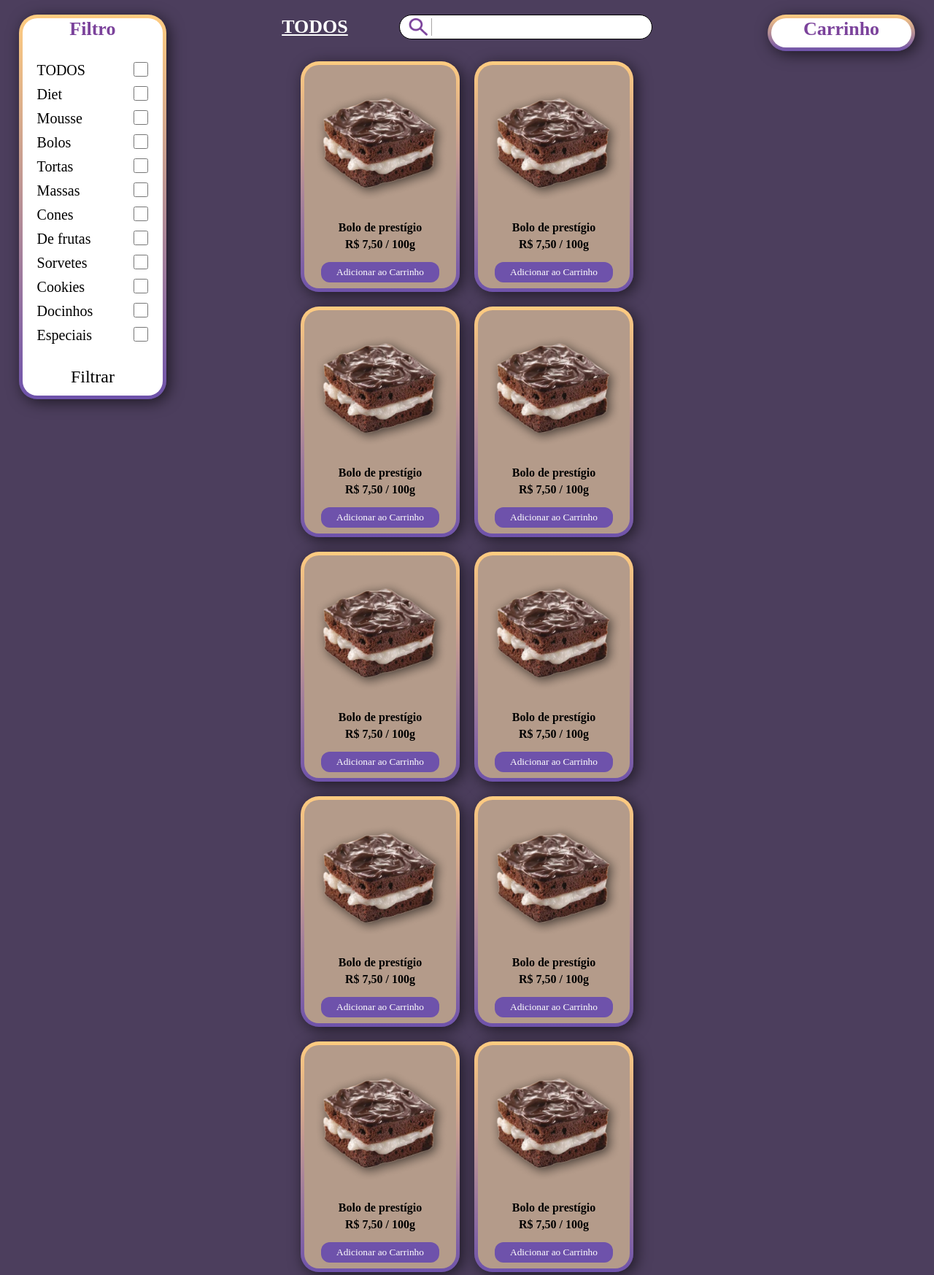
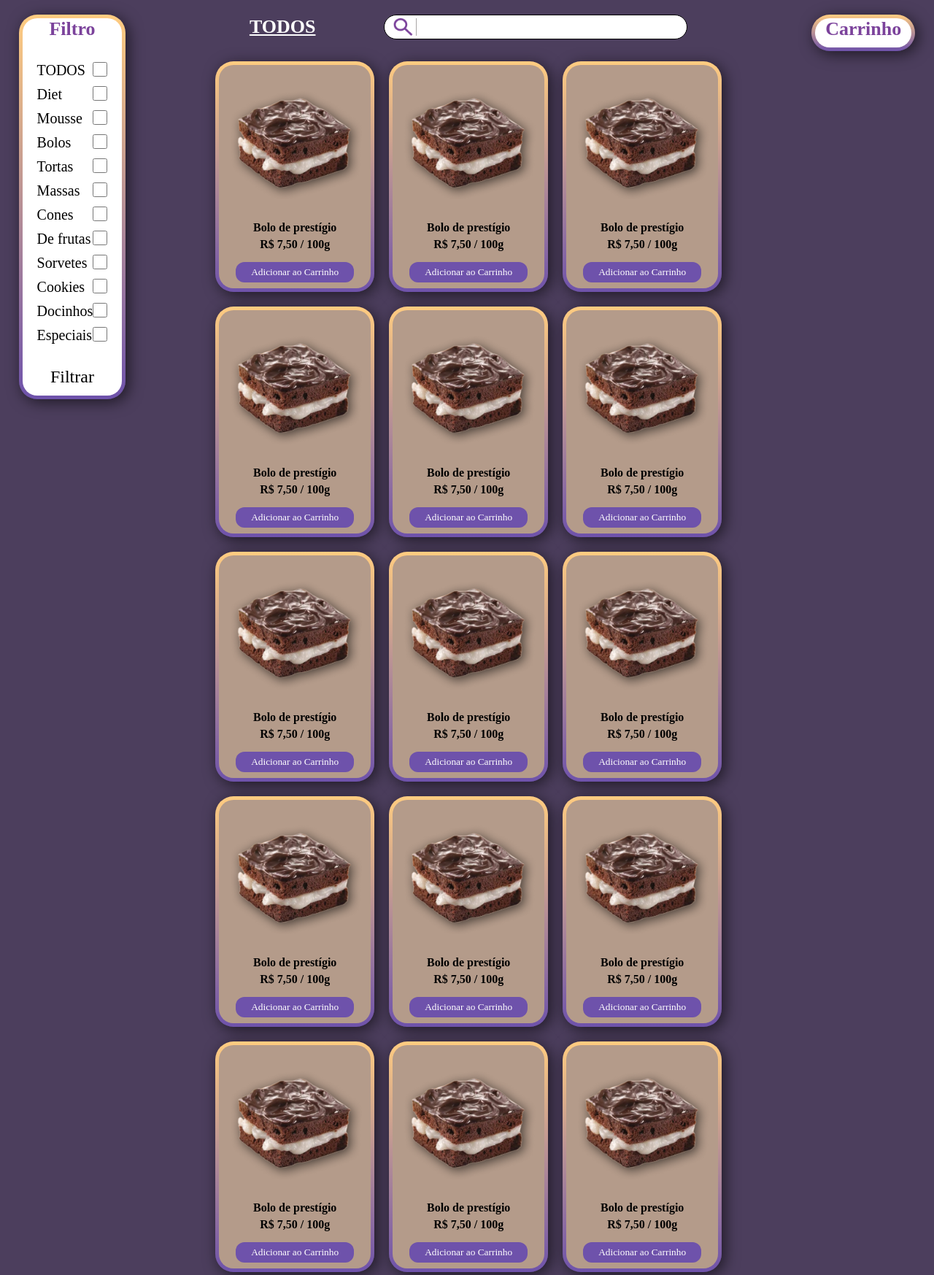
Before and after one commit to erickgusson/SENAC-Projeto-Integrador, a PHP site: page /produtos.php in a window 1280 px wide. Shown: the part 205-1952 px from the top of the page at 73% size. Run offline with PHP 8.4, Linux system fonts and the light colour scheme; some web fonts are replaced.

Commit message:
Pequeno ajusto na página de produtos

```diff
--- a/assets/css/produtos.css
+++ b/assets/css/produtos.css
@@ -60,9 +60,8 @@
 #produtos .lista-produtos {
     margin: 30px 0;
     /* border: 1px solid tomato; */
-    display: flex;
-    flex-wrap: wrap;
-    justify-content: center;
+    display: grid;
+    grid-template-columns: repeat(3, 1fr);
     gap: 20px;
 }
 
```
